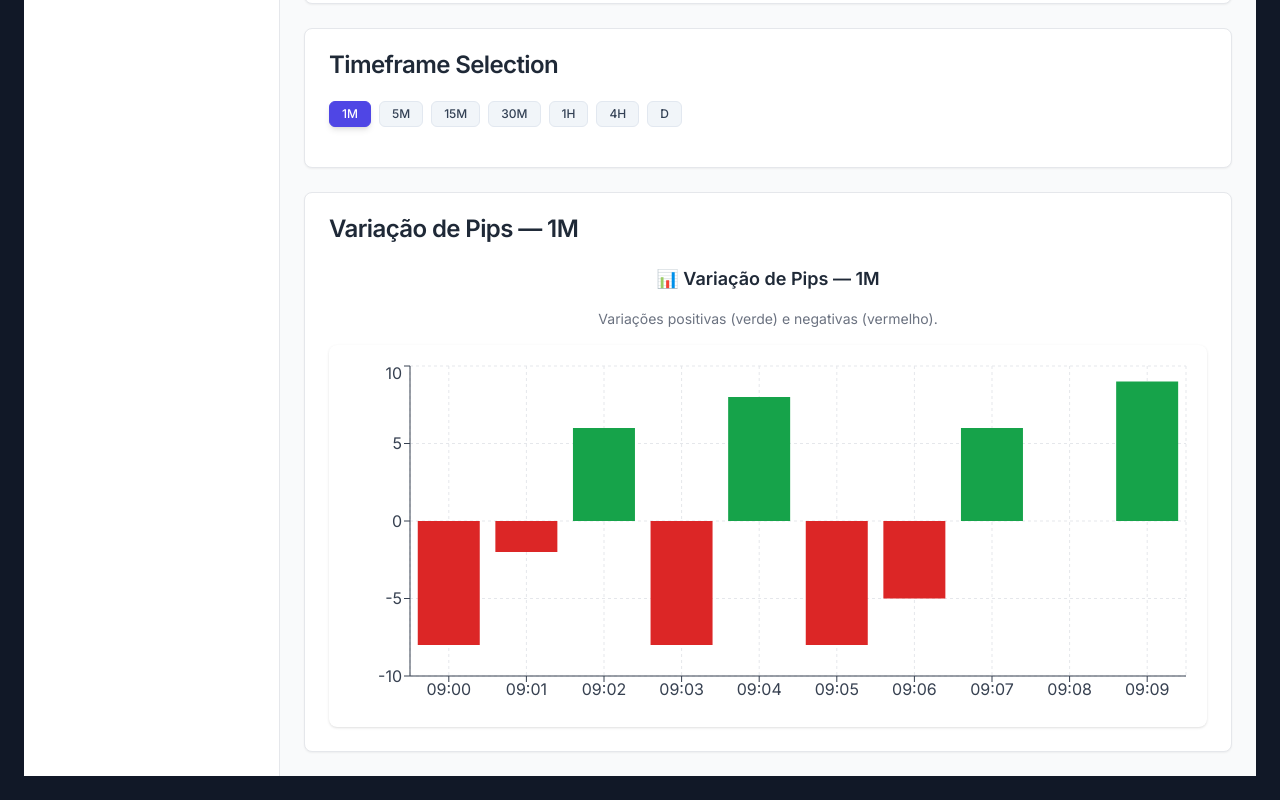
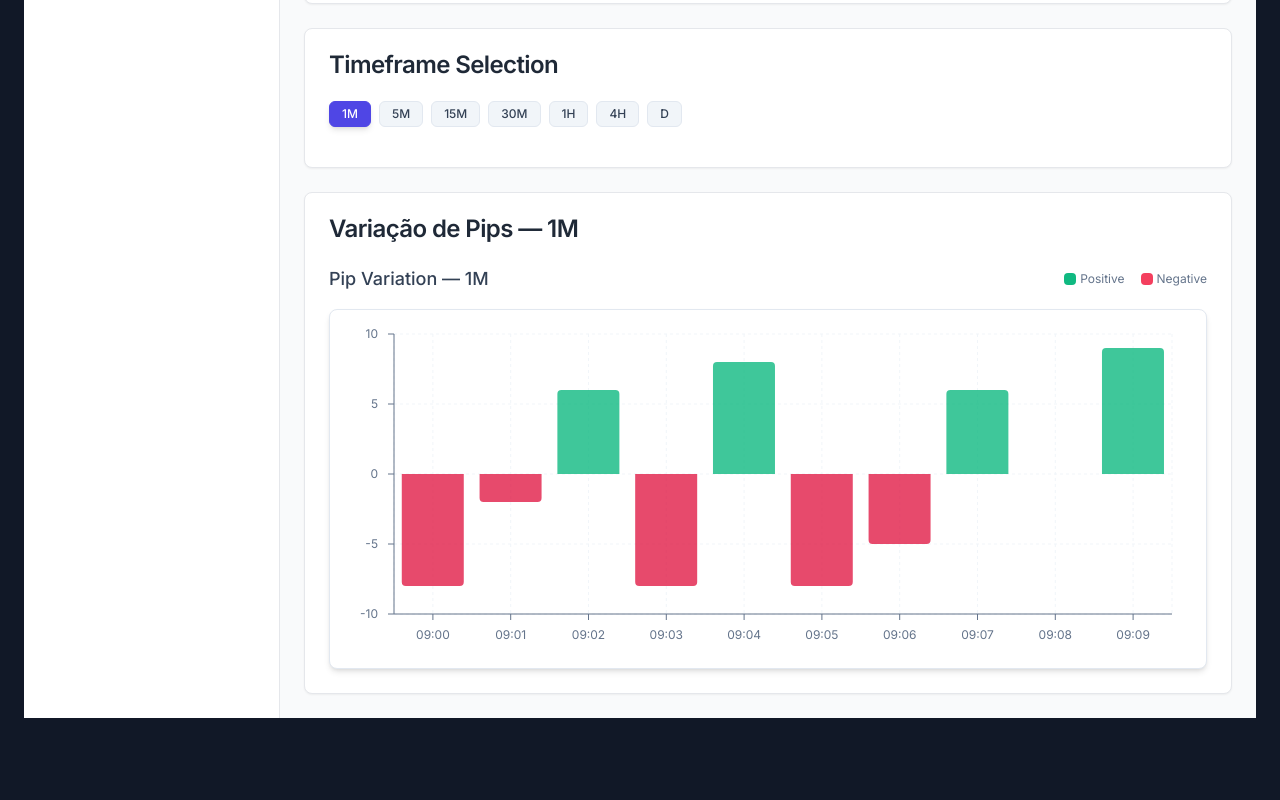
Before and after one commit to TulioBuarque/meusite-nextjs, a Next.js app: page /dashboard in a window 1280 px wide. Shown: the part 882-1682 px from the top of the page. After the commit the page ends 1624 px from the top, so only its background shows below. Built offline with nearby package versions, Linux system fonts and the light colour scheme.

Commit message:
Update PipVariationTimeBlocks.tsx

```diff
--- a/src/components/kpis/PipVariationTimeBlocks.tsx
+++ b/src/components/kpis/PipVariationTimeBlocks.tsx
@@ -27,7 +27,7 @@ const generateBusinessDates = (count: number) => {
 };
 
 // Gera horários simulados
-const generateTimeLabels = (startHour: number, intervalMinutes: number, count: number) => {
+const generateTimeLabels = (startHour: number, intervalMinutes: number, count: number = 10) => {
   const times = [];
   let hour = startHour, minute = 0;
   for (let i = 0; i < count; i++) {
@@ -41,14 +41,13 @@ const generateTimeLabels = (startHour: number, intervalMinutes: number, count: n
   return times;
 };
 
-// Gera dados simulados para os timeframes menores
+// Gera dados simulados para todos os timeframes
 const generateMockData = (startHour: number, intervalMinutes: number, count: number = 10) =>
   generateTimeLabels(startHour, intervalMinutes, count).map((time) => ({
     time,
     pips: Math.floor(Math.random() * 20 - 10),
   }));
 
-// Dados simulados para todos os timeframes
 const mockContinuousData = {
   '1M': generateMockData(9, 1),
   '5M': generateMockData(9, 5),
@@ -68,28 +67,38 @@ export function PipVariationTimeBlocks() {
 
   return (
     <div className="space-y-4 w-full">
-      <h3 className="text-lg font-semibold text-center">📊 Variação de Pips — {timeframe}</h3>
-      <p className="text-center text-sm text-gray-500">
-        Variações positivas (verde) e negativas (vermelho).
-      </p>
+      <div className="flex justify-between items-center">
+        <h3 className="text-lg font-medium text-slate-700">Pip Variation — {timeframe}</h3>
+        <div className="flex items-center gap-4">
+          <div className="flex items-center gap-1">
+            <div className="w-3 h-3 rounded-sm bg-emerald-500"></div>
+            <span className="text-xs text-slate-500">Positive</span>
+          </div>
+          <div className="flex items-center gap-1">
+            <div className="w-3 h-3 rounded-sm bg-rose-500"></div>
+            <span className="text-xs text-slate-500">Negative</span>
+          </div>
+        </div>
+      </div>
 
       {data.length > 0 ? (
-        <div className="bg-white rounded-lg p-4 shadow">
+        <div className="bg-white rounded-lg p-1 shadow-md border border-slate-200">
           <ResponsiveContainer width="100%" height={350}>
-            <BarChart data={data}>
-              <CartesianGrid strokeDasharray="3 3" stroke="#e5e7eb" />
-              <XAxis dataKey="time" stroke="#374151" />
-              <YAxis stroke="#374151" />
+            <BarChart data={data} margin={{ top: 20, right: 30, left: 0, bottom: 20 }}>
+              <CartesianGrid strokeDasharray="3 3" stroke="#f1f5f9" />
+              <XAxis dataKey="time" stroke="#64748b" fontSize={12} tickMargin={10} />
+              <YAxis stroke="#64748b" fontSize={12} tickMargin={10} />
               <Tooltip
-                contentStyle={{ backgroundColor: '#f9fafb', border: '1px solid #e5e7eb' }}
-                labelStyle={{ color: '#111827' }}
+                contentStyle={{ backgroundColor: '#f9fafb', border: '1px solid #e2e8f0' }}
+                labelStyle={{ color: '#0f172a' }}
                 formatter={(value: number) => [`${value} pips`, 'Variação']}
               />
-              <Bar dataKey="pips">
+              <Bar dataKey="pips" radius={[4, 4, 0, 0]}>
                 {data.map((entry, index) => (
                   <Cell
                     key={`cell-${index}`}
-                    fill={entry.pips >= 0 ? '#16a34a' : '#dc2626'}
+                    fill={entry.pips >= 0 ? '#10b981' : '#e11d48'}
+                    fillOpacity={0.8}
                   />
                 ))}
               </Bar>
@@ -97,9 +106,11 @@ export function PipVariationTimeBlocks() {
           </ResponsiveContainer>
         </div>
       ) : (
-        <p className="text-center text-gray-500">
-          Nenhuma variação registrada para {timeframe}.
-        </p>
+        <div className="flex items-center justify-center h-64 bg-slate-50 rounded-lg border border-slate-200">
+          <p className="text-slate-500">
+            Nenhuma variação registrada para {timeframe}.
+          </p>
+        </div>
       )}
     </div>
   );
```
